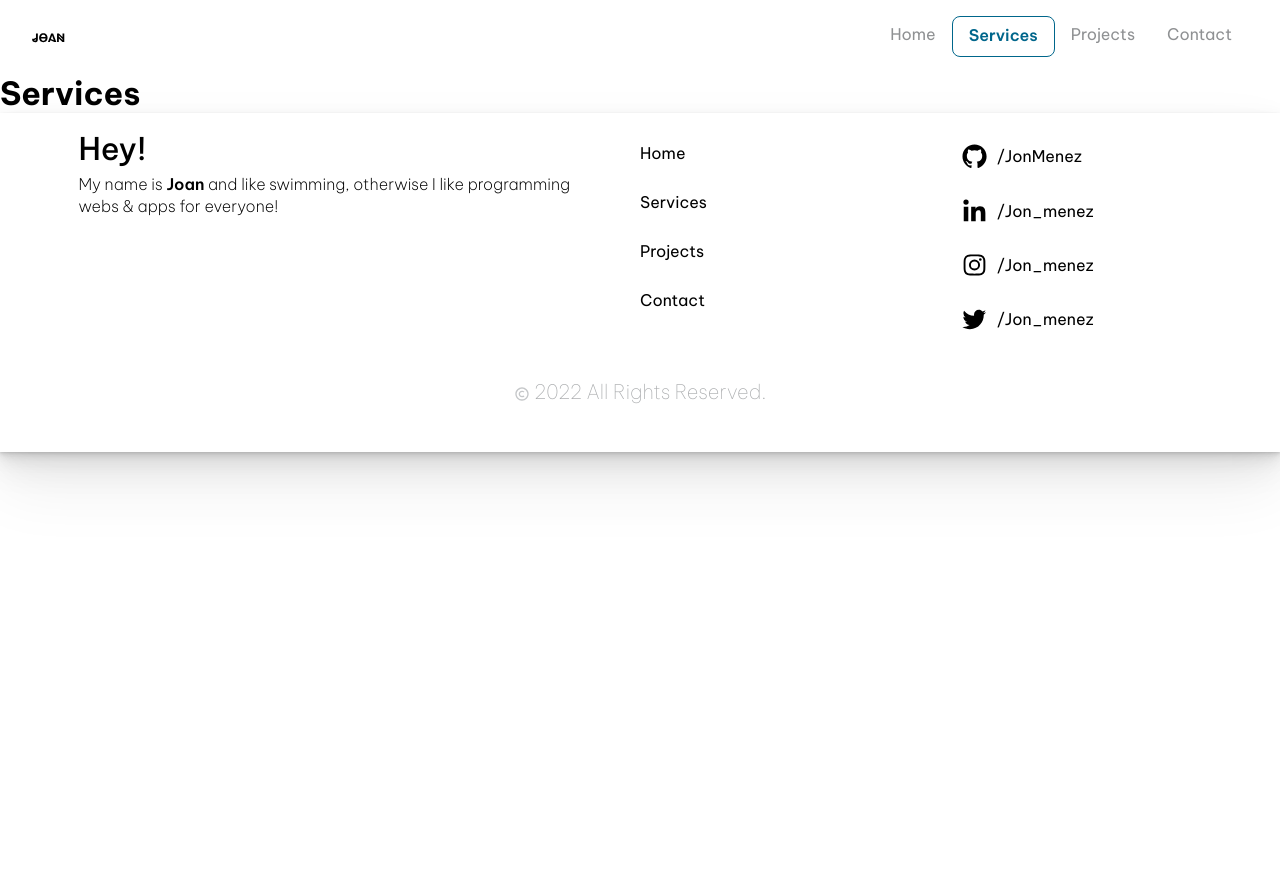
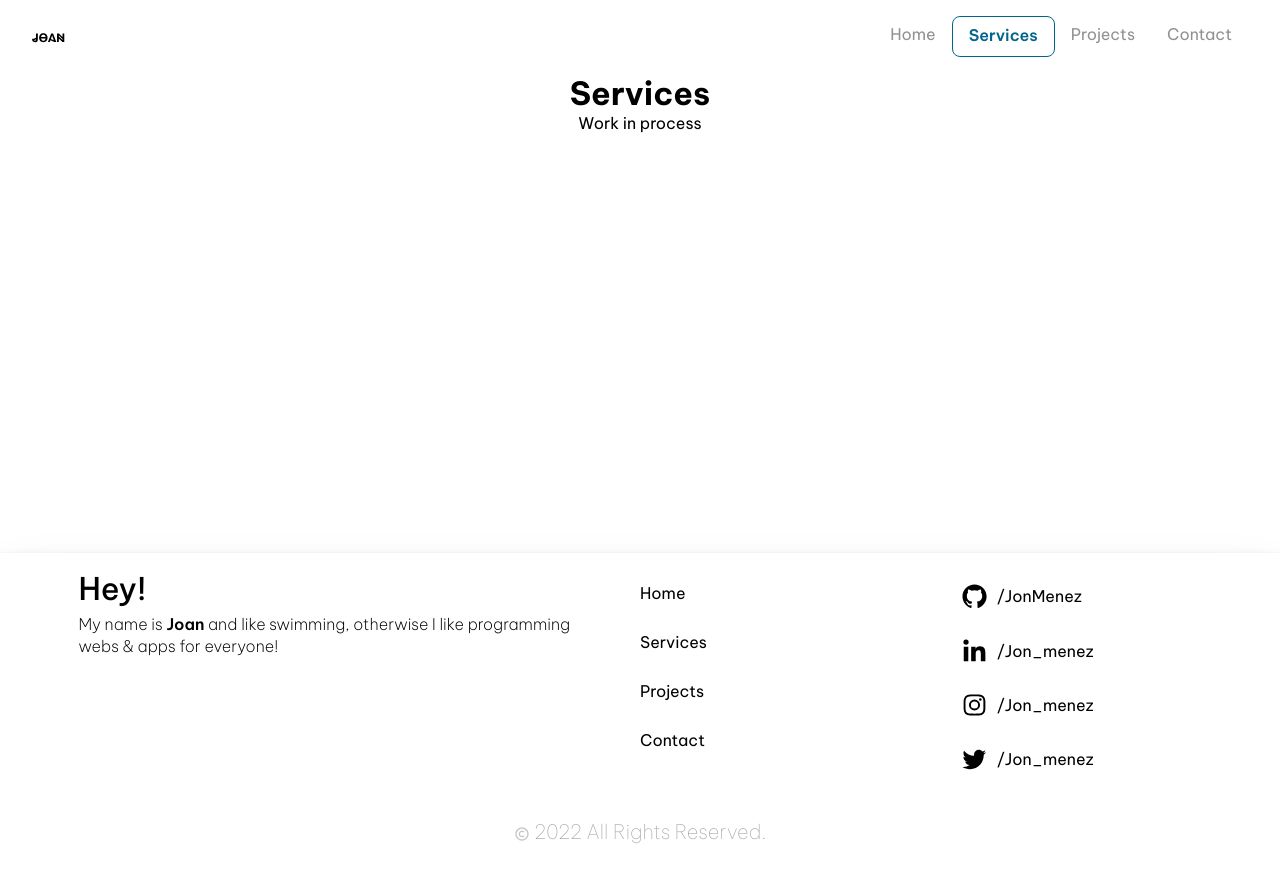
Before and after one commit to JonMenez/landing-page-giDev, a React app: page /services in a window 1280 px wide. Shown: the top 882 px of the page. Before the commit the page ends 800 px from the top, so only its background shows below. Built offline with nearby package versions, Linux system fonts and the light colour scheme.

Commit message:
[ADD] styles

```diff
--- a/src/pages/ServicesPage.jsx
+++ b/src/pages/ServicesPage.jsx
@@ -1,9 +1,12 @@
-import React from 'react';
+import * as  React from 'react';
+import '@styles/servicesPage.scss'
+
 
 const ServicesPage = () => {
   return (
       <div className="servicesPage">
           <h1 className="servicesPage__title">Services</h1>
+          Work in process
       </div>
   )
 };
--- /dev/null
+++ b/src/styles/servicesPage.scss
@@ -0,0 +1,6 @@
+
+
+.servicesPage {
+    text-align: center;
+    height: 60vh;
+}
```
